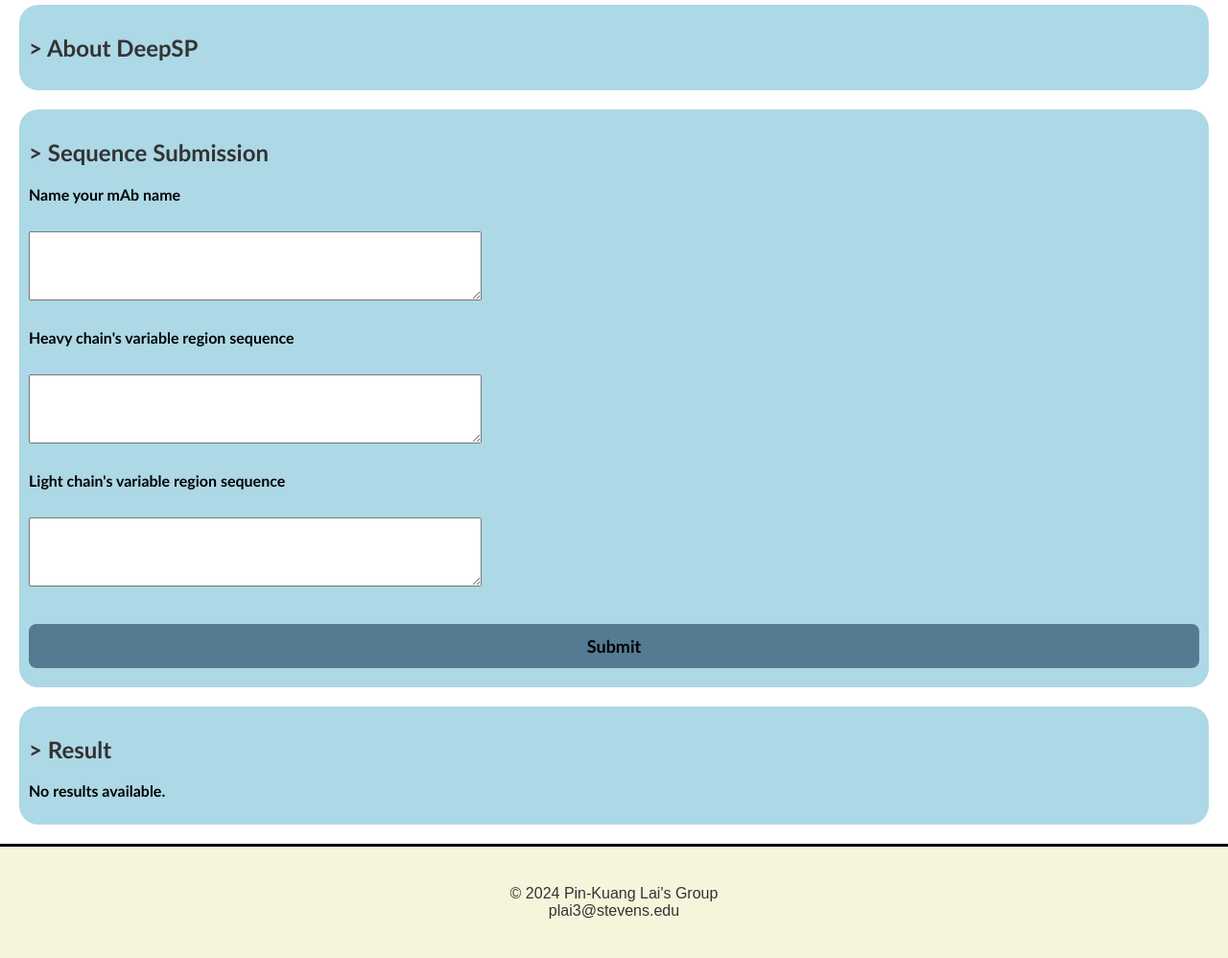
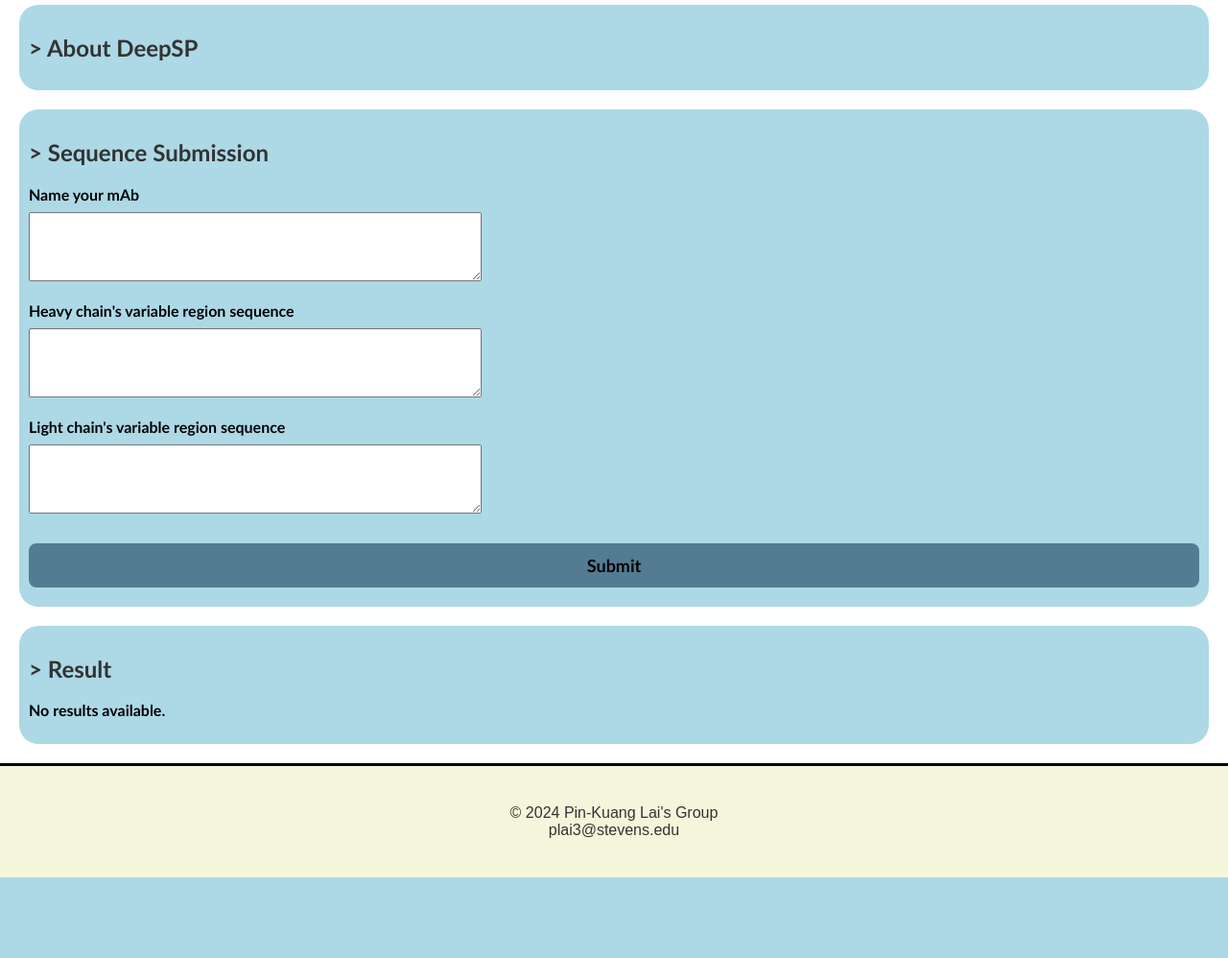
Before and after one commit to IEnWu/DeepSPWebApp, a Flask app: page / in a window 1280 px wide. Shown: the part 331-1329 px from the top of the page at 96% size. After the commit the page ends 1245 px from the top, so only its background shows below. Run offline with Flask 3, Linux system fonts and the light colour scheme.

Commit message:
HTML update

```diff
--- a/static/css/style.css
+++ b/static/css/style.css
@@ -66,6 +66,15 @@
     margin: 10px 0;
 }
 
+#sequence-submission textarea {
+    margin: 10px 0;
+    padding: 10px;
+    width: 450px;
+    height: 50px;
+    margin-top: -10px;
+    margin-bottom: 2px; /* Space below textareas */
+}
+
 #sequence-submission button[type="submit"] {
     margin: 10px 0; /* Existing margin */
     padding: 12px 24px; /* Increases padding to make the button larger */
--- a/templates/index.html
+++ b/templates/index.html
@@ -27,7 +27,7 @@
                 <h2>> Sequence Submission</h2>
                     <form method="post" action='/upload' enctype="multipart/form-data">
 
-                    <label for="Name">Name your mAb name</label><br>
+                    <label for="Name">Name your mAb</label><br>
                     <textarea id="Name" name="mab_name"></textarea><br>
 
                     <label for="heavy-chain">Heavy chain's variable region sequence</label><br>
```
